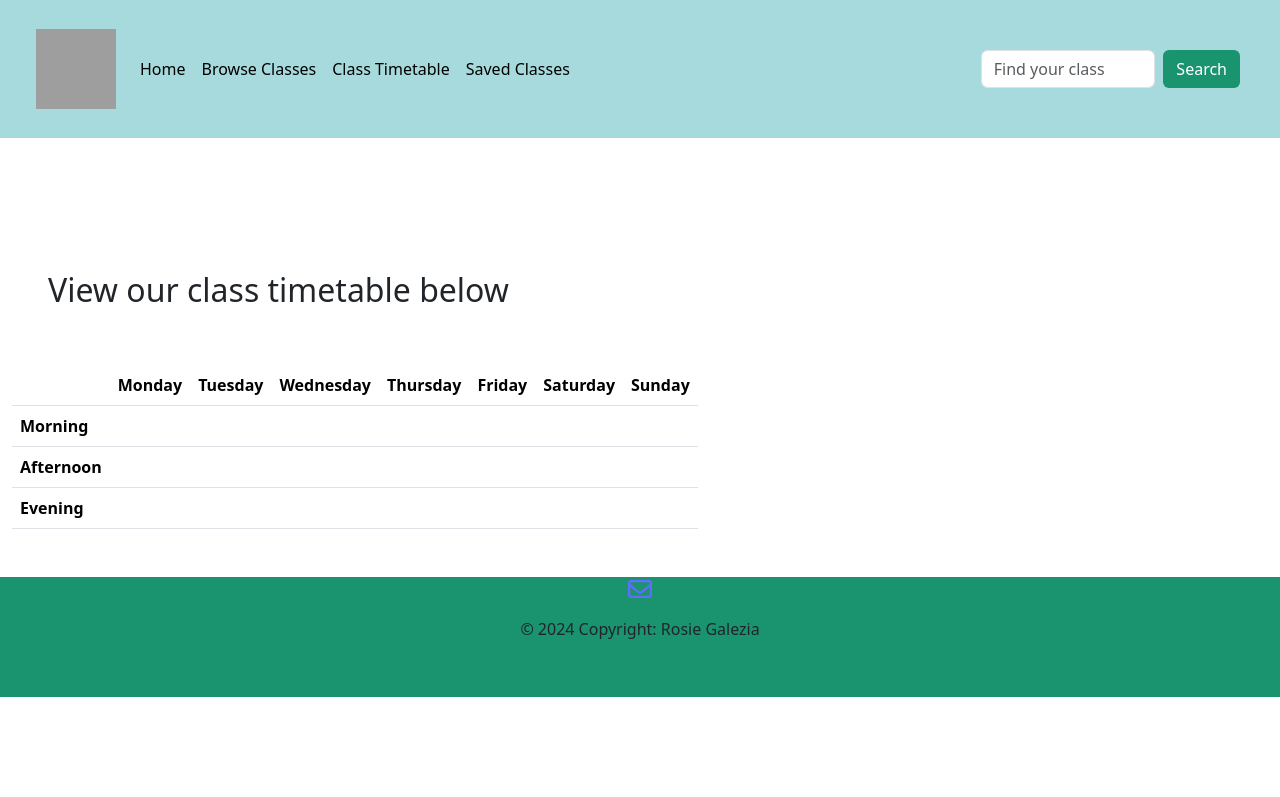
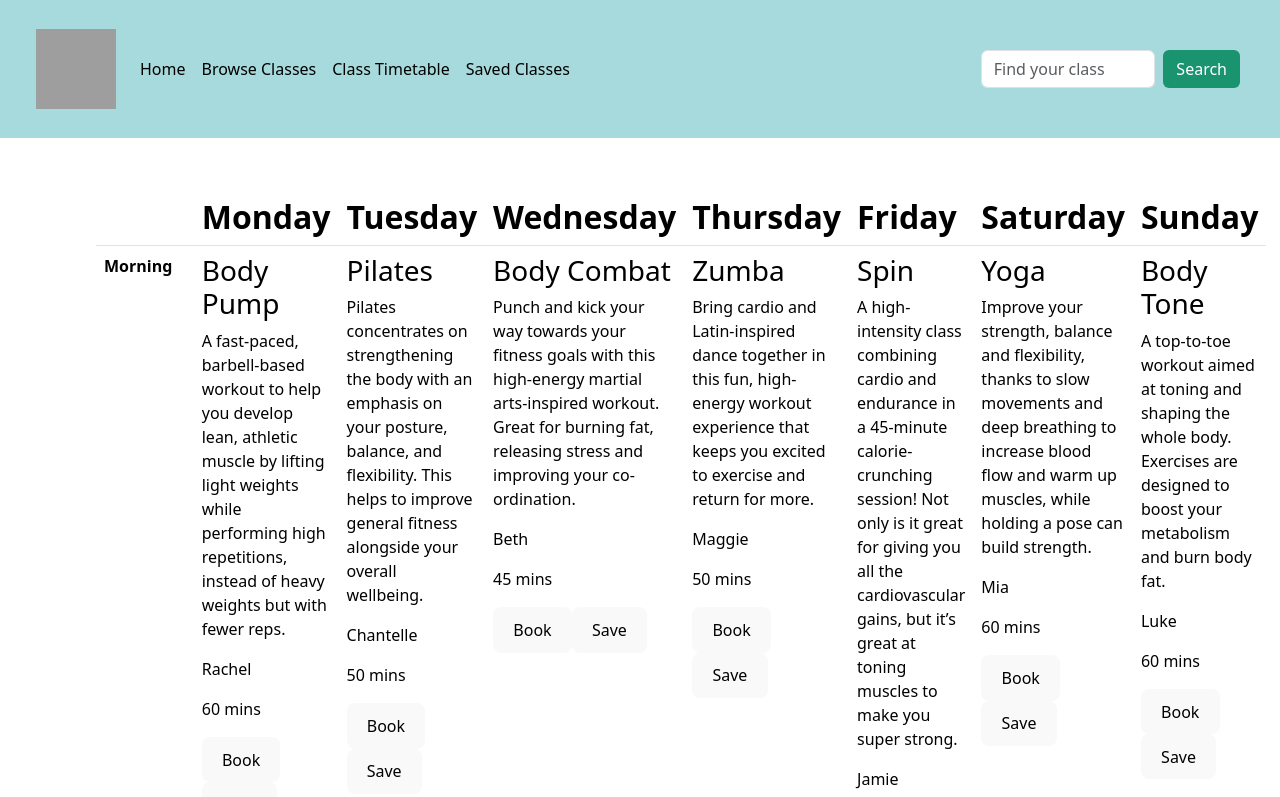
Before and after one commit to rosiegalezia/ABC-fitness-react, a React (Vite) app in the folder react/: page /#/timetable in a window 1280 px wide. Shown: the top 797 px of the page. Built offline with nearby package versions, Linux system fonts and the light colour scheme; grey boxes are pictures that could not be loaded.

Commit message:
got the details for each class rendering in the table, need to add styling now

```diff
--- a/react/src/Components/classCell.jsx
+++ b/react/src/Components/classCell.jsx
@@ -3,7 +3,7 @@ function classCell(props) {
         <div className="">
 
             <div className="">
-                <h2>{props.name}</h2>
+                <h3>{props.name}</h3>
                 <p>{props.description}</p>
                 <p>{props.instructor}</p>
                 <p>{props.duration}</p>
--- a/react/src/Pages/Timetable.jsx
+++ b/react/src/Pages/Timetable.jsx
@@ -1,19 +1,30 @@
 import React from 'react';
 import classes from '../assets/ClassData/classes.json'
-import fitnessclass from '../Components/Class.jsx'
-import dayColumn from '../Components/dayColumn.jsx';
+import ClassCell from '../Components/ClassCell.jsx';
 
-// import TimeTable from "react-timetable-events";
 
-function Timetable(classes) {
+function Timetable() {
+
+    // Mapping over the classes data to render classCell component in each cell
+    const classCells = classes.map(cls => (
+        <td key={cls.id}>
+            <ClassCell
+                name={cls.name}
+                description={cls.description}
+                instructor={cls.instructor}
+                duration={cls.duration}
+            />
+        </td>
+    ));
+
     // Body
     return <div>
         <h2 className="p-5">View our class timetable below</h2>
 
-        <div className="container">
+        <div className="container p-2 m-5 px-5">
                 <table className="table">
                     <thead>
-                    <tr>
+                        <tr className='h2'>
                             <th></th>
                             <th>Monday</th>
                             <th>Tuesday</th>
@@ -27,33 +38,33 @@ function Timetable(classes) {
                     <tbody>
                         <tr>
                             <th>Morning</th>
-                        <td></td>
-                        <td></td>
-                        <td></td>
-                        <td></td>
-                        <td></td>
-                        <td></td>
-                        <td></td>
+                            {classCells[0]}
+                            {classCells[2]}
+                            {classCells[9]}
+                            {classCells[7]}
+                            {classCells[1]}
+                            {classCells[3]}
+                            {classCells[8]}
                         </tr>
                         <tr>
                             <th>Afternoon</th>
-                        <td></td>
-                        <td></td>
-                        <td></td>
-                        <td></td>
-                        <td></td>
-                        <td></td>
-                        <td></td>
+                            {classCells[1]}
+                            {classCells[3]}
+                            {classCells[4]}
+                            {classCells[5]}
+                            {classCells[6]}
+                            {classCells[10]}
+                            {classCells[9]}
                         </tr>
                         <tr>
                             <th>Evening</th>
-                        <td></td>
-                        <td></td>
-                        <td></td>
-                        <td></td>
-                        <td></td>
-                        <td></td>
-                        <td></td>
+                            {classCells[4]}
+                            {classCells[1]}
+                            {classCells[10]}
+                            {classCells[9]}
+                            {classCells[7]}
+                            {classCells[6]}
+                            {classCells[8]}
                         </tr>
                     </tbody>
                 </table>
```
Lines whose indentation alone changed are shown as unchanged.
